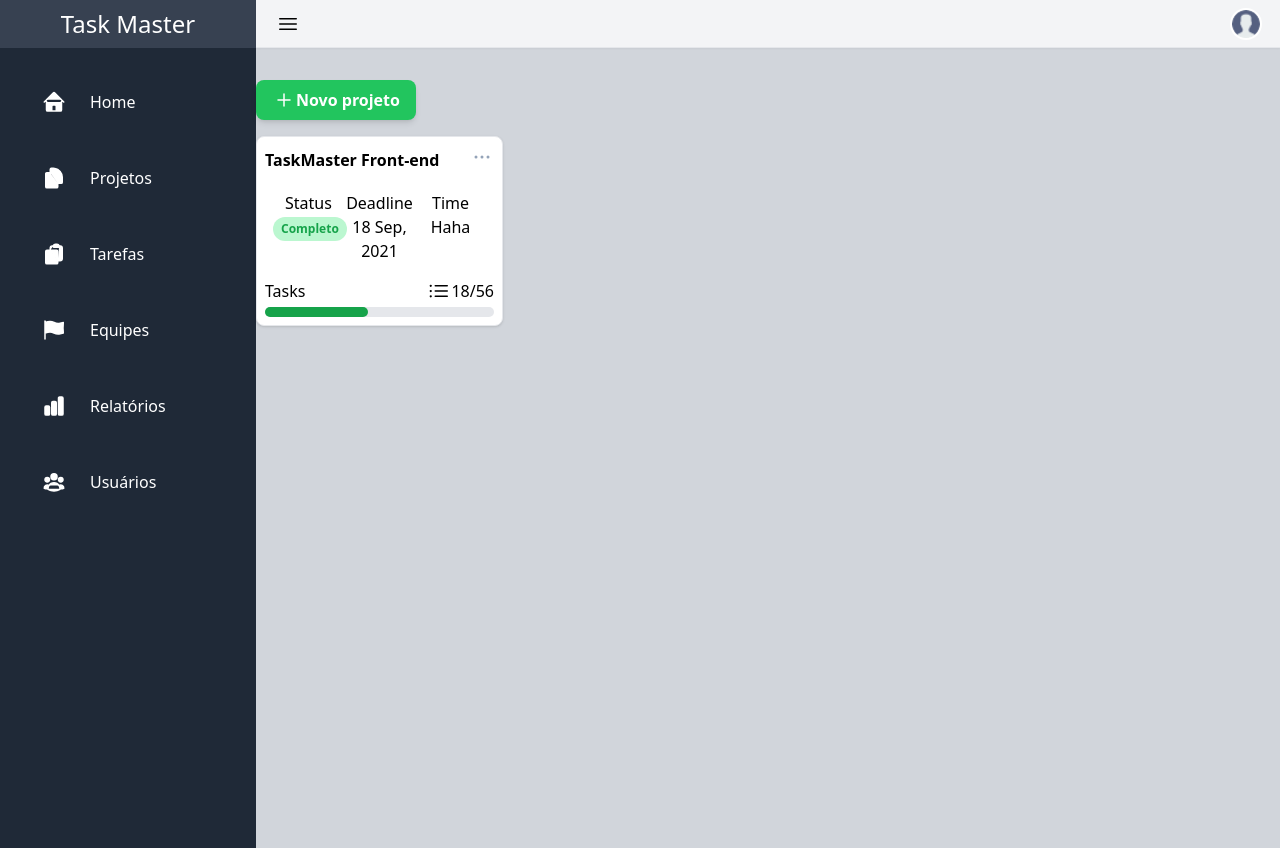
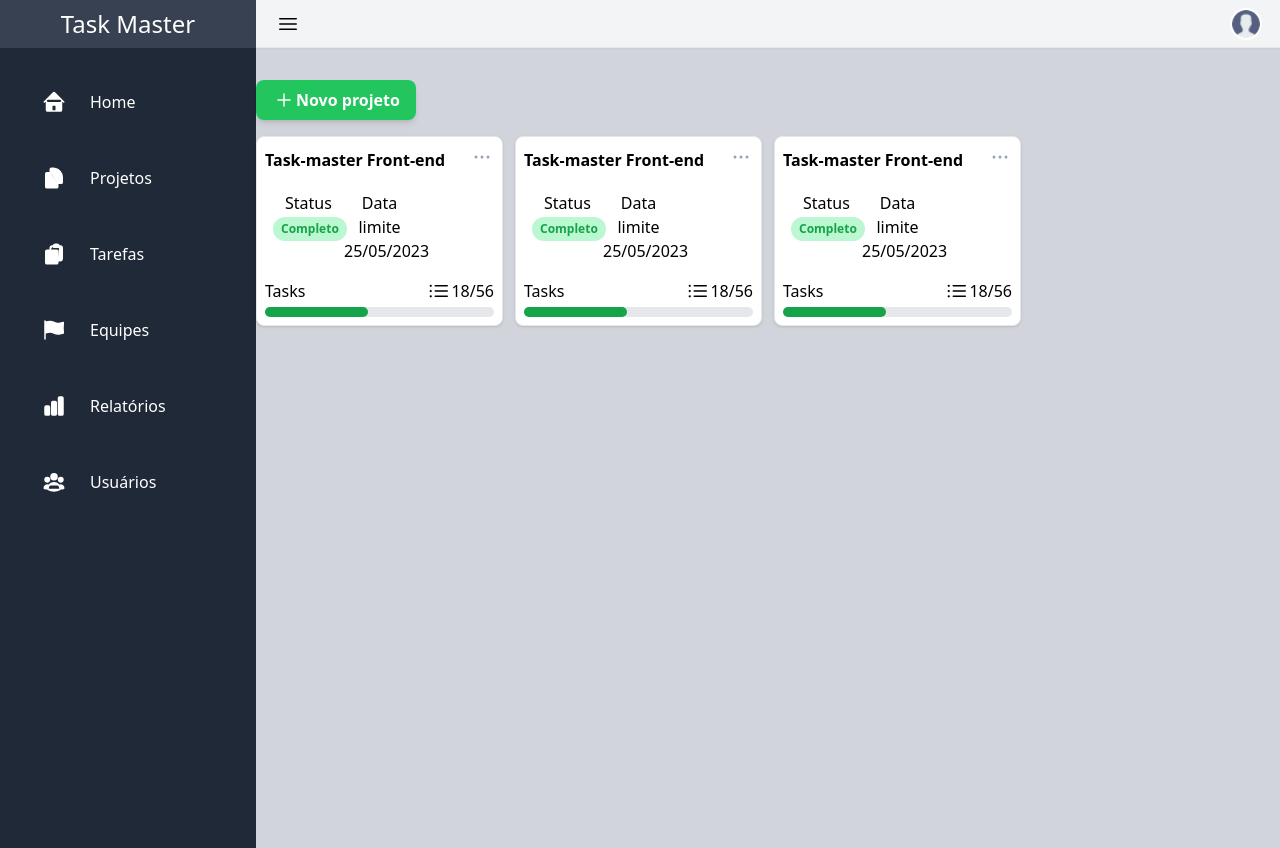
Before and after one commit to giovannispa/task-master-frontend, a Vue app: page /projetos in a window 1280 px wide. Built offline with nearby package versions, Linux system fonts and the light colour scheme.

Commit message:
Feature // Refatorei a pagina de projetos e criei o componente de cards de projetos.

```diff
--- /dev/null
+++ b/src/components/cards/CardProjetos.vue
@@ -0,0 +1,84 @@
+<template>
+  <div class="max-w-sm p-2 mt-2 mx-4 md:mx-0 bg-white border border-gray-200 rounded-lg shadow dark:bg-gray-800 dark:border-gray-700">
+    <div class="divide-y divide-solid">
+      <div class="flex items-center">
+        <div class="grow">
+          <h5 class="font-bold">
+            <a href="">{{ props.title }}</a>
+          </h5>
+        </div>
+        <div class="shrink-0 text-slate-400">
+          <Dropdown :title="{ type: 'icon', icon: 'IconShowMore' }">
+            <DropdownItem :to="{ name: 'projetos'}">
+              <div class="flex">
+                Salve
+              </div>
+            </DropdownItem>
+            <DropdownItem>
+              <div class="flex">
+                Salve 2
+              </div>
+            </DropdownItem>
+          </Dropdown>
+        </div>
+      </div>
+    </div>
+    <div class="grid grid-cols-3 px-2 py-4 text-center">
+      <div>
+        <p>Status</p>
+        <span class="text-xs font-semibold inline-block py-1 px-2 rounded-full text-green-600 bg-green-200 last:mr-0 mr-1">
+          {{ props.status }}
+        </span>
+      </div>
+      <div>
+        <p>Data limite</p>
+        <p>{{ props.dateLimit }}</p>
+      </div>
+    </div>
+    <div class="mt-auto">
+      <div class="flex">
+        <div class="grow">
+          <div>Tasks</div>
+        </div>
+        <div class="shrink-0">
+          <div class="flex">
+            <icon-list-check/>
+            18/56
+          </div>
+        </div>
+      </div>
+      <div class="mt-1">
+        <progressbar :percentage="45" />
+      </div>
+    </div>
+  </div>
+</template>
+
+<script setup>
+
+import Dropdown from "../Dropdown.vue";
+import DropdownItem from "../DropdownItem.vue";
+import IconListCheck from "../icons/IconListCheck.vue";
+import Progressbar from "../ui/Progressbar.vue";
+
+const props = defineProps({
+  title: {
+    type: String,
+    default: undefined
+  },
+
+  status: {
+    type: String,
+    default: undefined
+  },
+
+  dateLimit: {
+    type: String,
+    default: undefined
+  },
+});
+</script>
+
+<style scoped>
+
+</style>
--- a/src/views/ProjetosView.vue
+++ b/src/views/ProjetosView.vue
@@ -7,74 +7,17 @@
       </a>
     </div>
     <div class="grid grid-cols-1 md:grid-cols-4 gap-3">
-      <div class="max-w-sm p-2 mt-2 mx-4 md:mx-0 bg-white border border-gray-200 rounded-lg shadow dark:bg-gray-800 dark:border-gray-700">
-        <div class="divide-y divide-solid">
-          <div class="flex items-center">
-            <div class="grow">
-              <h5 class="font-bold">
-                <a href="">TaskMaster Front-end</a>
-              </h5>
-            </div>
-            <div class="shrink-0 text-slate-400">
-              <Dropdown :title="{ type: 'icon', icon: 'IconShowMore' }">
-                <DropdownItem :to="{ name: 'projetos'}">
-                  <div class="flex">
-                    Salve
-                  </div>
-                </DropdownItem>
-                <DropdownItem>
-                  <div class="flex">
-                    Salve 2
-                  </div>
-                </DropdownItem>
-              </Dropdown>
-            </div>
-          </div>
-        </div>
-        <div class="grid grid-cols-3 px-2 py-4 text-center">
-          <div>
-            <p>Status</p>
-            <span class="text-xs font-semibold inline-block py-1 px-2 rounded-full text-green-600 bg-green-200 last:mr-0 mr-1">
-            Completo
-            </span>
-          </div>
-          <div>
-            <p>Deadline</p>
-            <p>18 Sep, 2021</p>
-          </div>
-          <div>
-            <p>Time</p>
-            <a href="">Haha</a>
-          </div>
-        </div>
-        <div class="mt-auto">
-          <div class="flex">
-            <div class="grow">
-              <div>Tasks</div>
-            </div>
-            <div class="shrink-0">
-              <div class="flex">
-                <icon-list-check/>
-                18/56
-              </div>
-            </div>
-          </div>
-          <div class="mt-1">
-            <progressbar :percentage="45" />
-          </div>
-        </div>
-      </div>
+      <CardProjetos title="Task-master Front-end" status="Completo" date-limit="25/05/2023" />
+      <CardProjetos title="Task-master Front-end" status="Completo" date-limit="25/05/2023" />
+      <CardProjetos title="Task-master Front-end" status="Completo" date-limit="25/05/2023" />
     </div>
   </div>
 </template>
 
 <script setup>
 
-import IconListCheck from "../components/icons/IconListCheck.vue";
-import Progressbar from "../components/ui/Progressbar.vue";
-import Dropdown from "../components/Dropdown.vue";
-import DropdownItem from "../components/DropdownItem.vue";
 import IconPlus from "../components/icons/IconPlus.vue";
+import CardProjetos from "../components/cards/CardProjetos.vue";
 </script>
 
 <style scoped>
```
